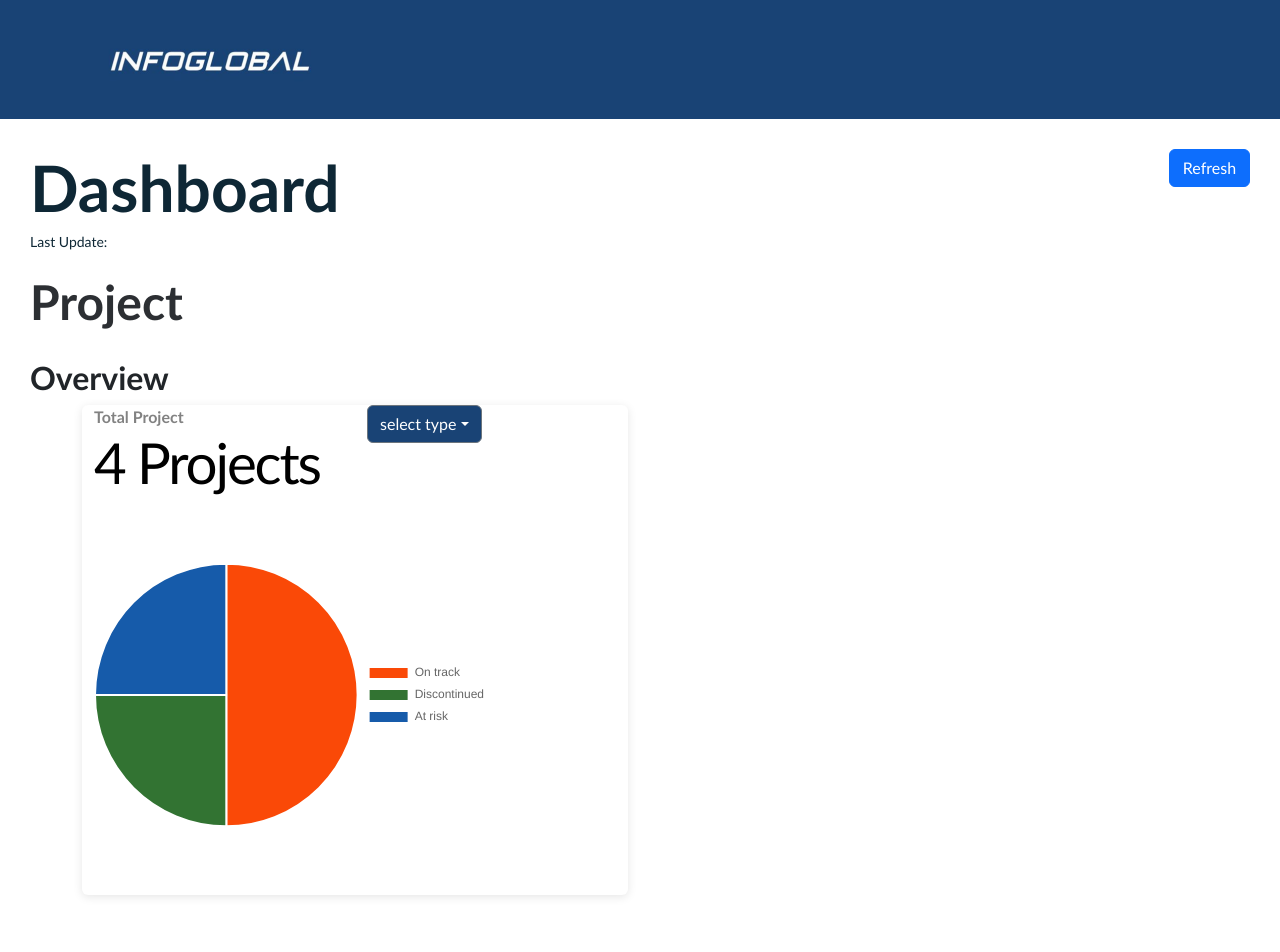
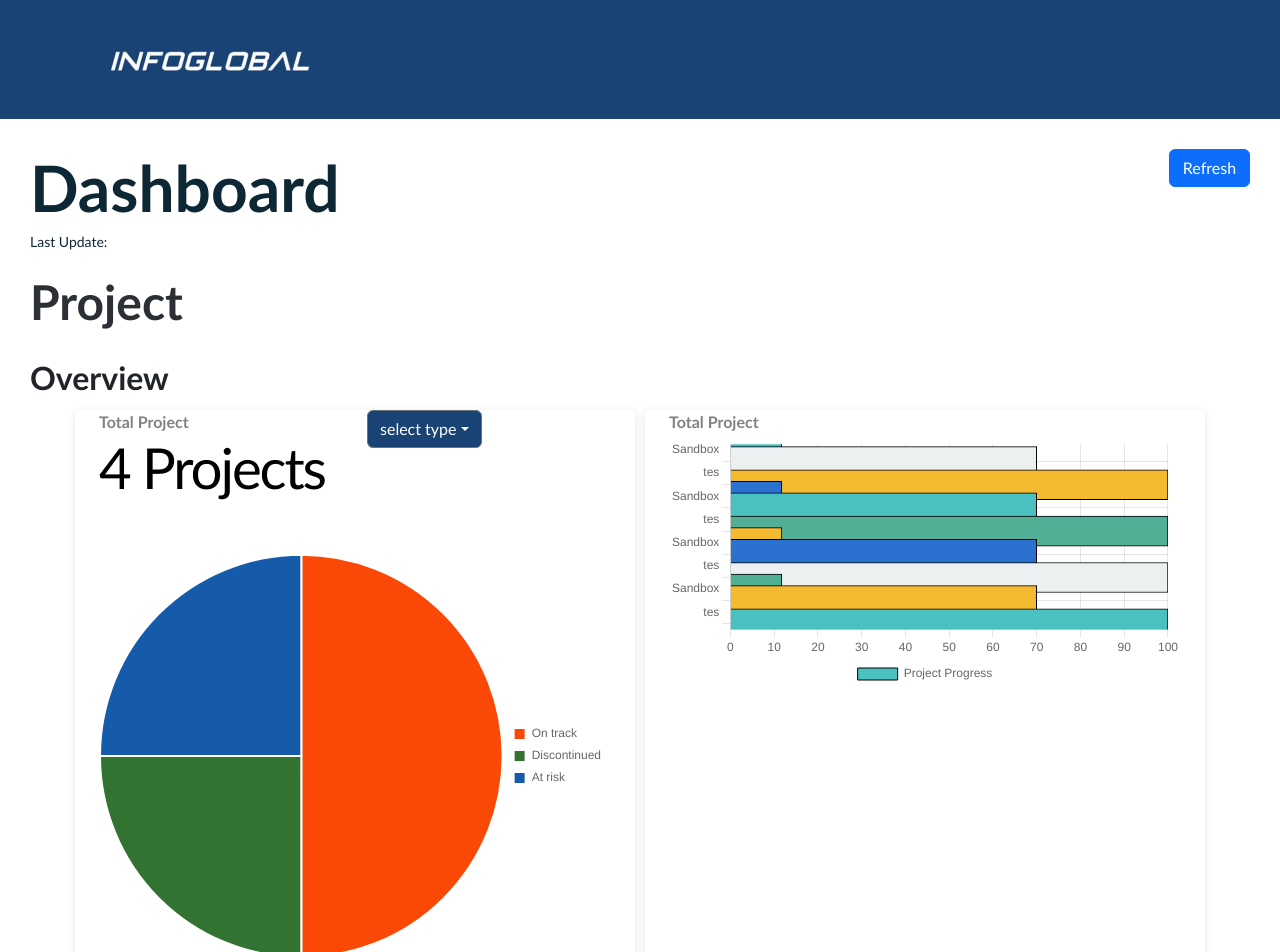
Before and after one commit to dhiyarisalah/dashboard-exe-summary, a React (Vite) app in the folder frontend/: page / in a window 1280 px wide. Shown: the top 952 px of the page. Before the commit the page ends 919 px from the top, so only its background shows below. Built offline with nearby package versions, Linux system fonts and the light colour scheme.

Commit message:
update chart

```diff
--- a/frontend/src/App.jsx
+++ b/frontend/src/App.jsx
@@ -1,14 +1,15 @@
 import {Routes, Route} from 'react-router-dom'
 import LandingPage from './pages/LandingPage';
 import NavbarComponents from './components/NavbarComponents';
+import ProjectDetails from './pages/ProjectDetails';
 // import AssigneeDetails from './pages/AssigneeDetails';
-// import ProjectDetails from './pages/ProjectDetails';
 function App() {
   return (
     <div>
       <NavbarComponents />
       <Routes>
         <Route path="/" Component={LandingPage} />
+        <Route path="projectdetails" Component={ProjectDetails} />
       </Routes>
     </div>
   );
--- a/frontend/src/components/BarChart.jsx
+++ b/frontend/src/components/BarChart.jsx
@@ -1,9 +1,22 @@
 import React from "react";
 import { Bar } from "react-chartjs-2";
-import {Chart as ChartJS} from "chart.js/auto"
+import { Chart as ChartJS } from "chart.js/auto";
 
 function BarChart({ chartData }) {
-  return <Bar data={chartData} options={chartData.options} />;
+  const handleBarClick = (event, barElement) => {
+    if (barElement.length > 0) {
+      const dataIndex = barElement[0].index;
+      const label = chartData.labels[dataIndex];
+      window.location.href = "/projectdetails?label=" + label;
+    }
+  };
+
+  const options = {
+    ...chartData.options,
+    onClick: handleBarClick, // Attach the onClick event handler
+  };
+
+  return <Bar data={chartData} options={options} />;
 }
 
 export default BarChart;
--- a/frontend/src/components/Progress.jsx
+++ b/frontend/src/components/Progress.jsx
@@ -1,7 +1,7 @@
 import { useState } from "react";
 import BarChart from "./BarChart";
 import { projectProgress } from "../data/index.js";
-
+import {Container, Col, Row} from "react-bootstrap"
   function Progress() {
     const [projectData, setProjectData] = useState(() => {
       const labels = projectProgress.map((data) => data.project_name);
@@ -22,14 +22,38 @@ import { projectProgress } from "../data/index.js";
           borderWidth: 1,
           barThickness: 30,
         },
-      ];
+      ]
+      const options = {
+        plugins: {
+          legend: {
+            display: true,
+            position: "bottom",
+          },
+        },
+      };
+
+      return {
+        labels: labels,
+        datasets: datasets,
+        options: options
+      };
     });
 
     return (
       <div className="Progress">
-        <div style={{ width: "100%", height: "100%" }}>
-          <BarChart chartData={projectData} />
-        </div>
+        <Container className="progress-box">
+          <Row>
+            <div className="title-count">
+              Total Project
+            </div>
+          </Row>
+          <Row>
+            <div style={{ width: "100%", height: "100%" }}>
+              <BarChart chartData={projectData} />
+            </div>
+          </Row>
+        </Container>
+
       </div>
     );
   }
--- a/frontend/src/components/ProjectChart.jsx
+++ b/frontend/src/components/ProjectChart.jsx
@@ -2,7 +2,7 @@ import React, { useState } from "react";
 import { Modal, Dropdown, Container, Row, Col } from "react-bootstrap";
 import PieChart from "./PieChart";
 import { projectStatus, projectPriority, totalCount } from "../data/index.js";
-
+import { Chart as ChartJS } from "chart.js";
 function ProjectChart() {
   const dropdownItems = [
     { label: "priority", value: "priority" },
@@ -57,10 +57,16 @@ function ProjectChart() {
         plugins: {
           legend: {
             position: "right",
+            labels: {
+              paddingLeft: 20,
+              boxWidth: 12,
+              boxShadow: "0 2px 4px rgba(0, 0, 0, 0.2)",
+
+            },
           },
         },
-      },
-    };
+      }
+    }
   }
 
   return (
@@ -88,7 +94,7 @@ function ProjectChart() {
             </Dropdown>
           </Col>
         </Row>
-        <div style={{ width: 400 }}>
+        <div style={{width: "100%", height: "100%"  }}>
           <PieChart chartData={chartData} handleLegendClick={handleLegendClick} />
         </div>
       </Container>
--- a/frontend/src/pages/LandingPage.jsx
+++ b/frontend/src/pages/LandingPage.jsx
@@ -39,13 +39,13 @@ const LandingPage = () => {
         <div>
           <h3 className='overview'>Overview</h3>
         </div>
-        <Container>
-          <Row>
-            <Col>
+        <Container className='container-project'>
+          <Row className='first-row'>
+            <Col className= 'first-column'>
               <ProjectChart />
             </Col>
-            <Col>
-
+            <Col className= 'first-column'>
+              <Progress />
             </Col>
           </Row>
 
--- a/frontend/src/pages/ProjectDetails.jsx
+++ b/frontend/src/pages/ProjectDetails.jsx
@@ -1,16 +1,22 @@
-// import React from 'react'
-// import BurndownChart from '../components/BurndownChart'
-// import UserTable from '../components/UserTable'
+import React, { useEffect, useState } from "react";
+import { useLocation } from "react-router-dom";
 
+function ProjectDetails() {
+  const location = useLocation();
+  const [label, setLabel] = useState("");
 
-// function ProjectDetails() {
-//   return (
-//     <div>ProjectDetails
-//     <BurndownChart />
-//     <UserTable />
-//     </div>
+  useEffect(() => {
+    const queryParams = new URLSearchParams(location.search);
+    const label = queryParams.get("label");
+    setLabel(label || "Project Details");
+  }, [location]);
 
-//   )
-// }
+  return (
+    <div>
+      <h1>{label}</h1>
+      {/* Rest of the component */}
+    </div>
+  );
+}
 
-// export default ProjectDetails
+export default ProjectDetails;
```
Also changed, not shown: frontend/src/dist/css/main.css.
